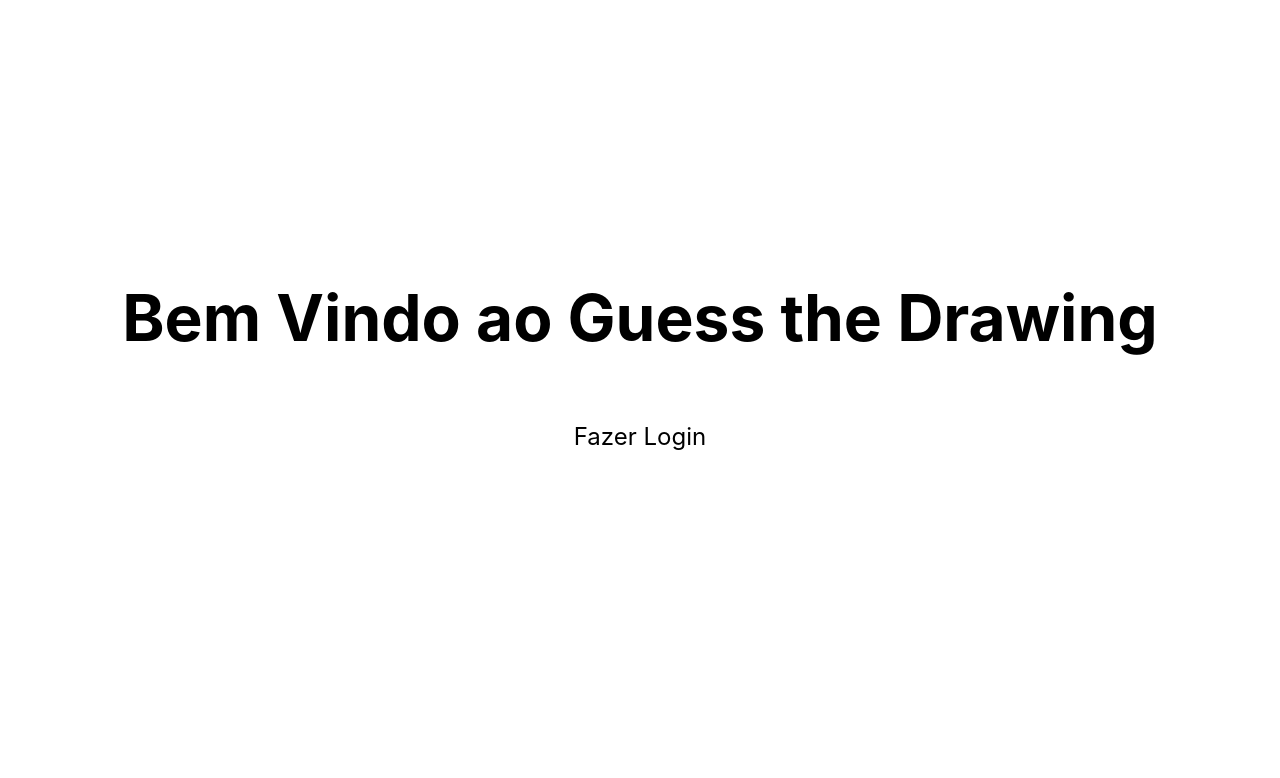
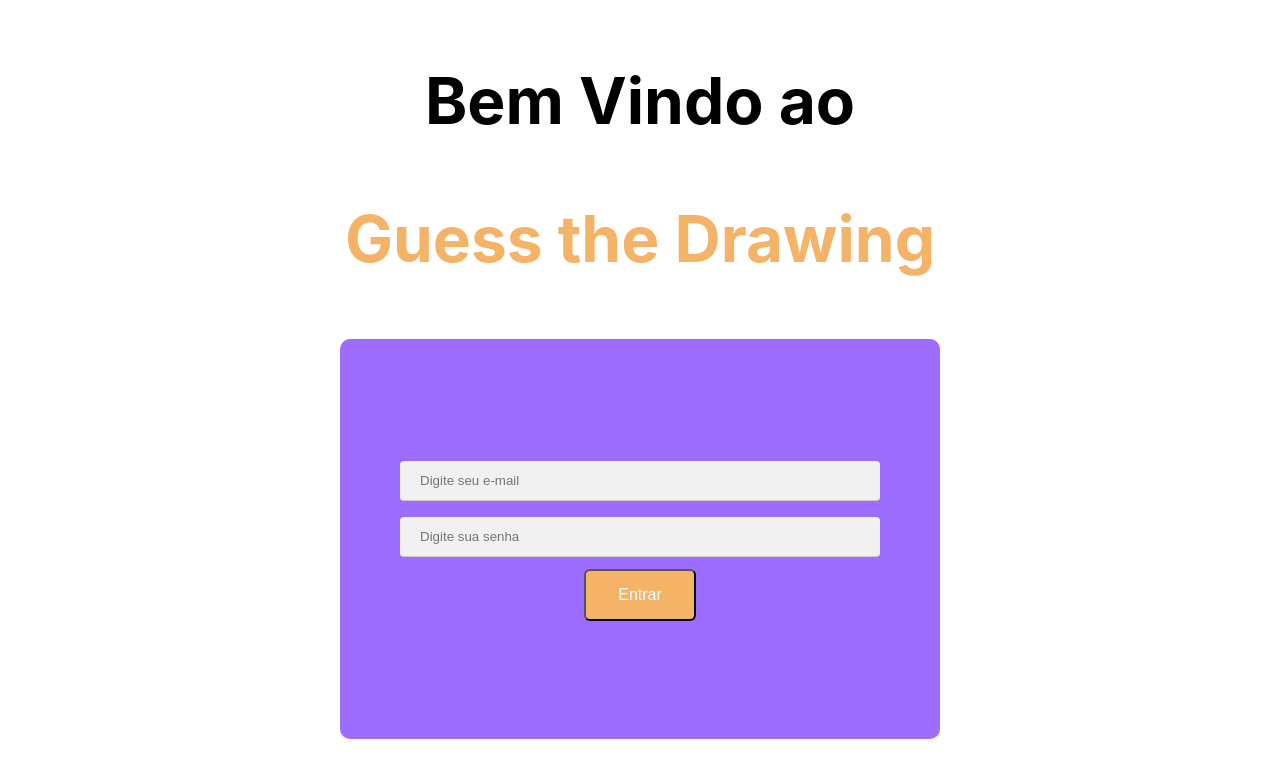
Before and after one commit to AIC-IV/Front-end, a Next.js app: page /login in a window 1280 px wide. Shown: the top 778 px of the page. Built offline with nearby package versions, Linux system fonts and the light colour scheme.

Commit message:
login ok

```diff
--- a/pages/login.tsx
+++ b/pages/login.tsx
@@ -1,12 +1,44 @@
+import { FormikHelpers, Formik } from 'formik'
 import type { NextPage } from 'next'
 import Head from 'next/head'
-import Image from 'next/image'
+
 import { useRouter } from 'next/router'
+import { useCallback } from 'react'
+import { LoginDto } from '../schemas/session'
+import sessionService from '../services/session.service'
+import storageService from '../services/storage.service'
+import userService from '../services/user.service'
 import styles from '../styles/Home.module.css'
+import * as Yup from 'yup'
+import api from '../services/api'
 
 const LoginPage: NextPage = () => {
 
     const router = useRouter()
+    const LoginSchema = Yup.object().shape({
+        email: Yup.string().email('Invalid email').required(),
+        password: Yup.string().required(),
+      });
+
+    const onSubmit = useCallback(async (values: LoginDto, helpers: FormikHelpers<LoginDto>) => {
+        try {
+
+        const {token} = await sessionService.login(values.email, values.password)
+
+        await storageService.storeData("token", token);
+
+        api.defaults.headers.common.Authorization = `Bearer ${token}`;
+
+        const account = await userService.whoami();
+
+        console.log(account)
+
+
+
+        } catch (error: any) {
+          alert(error + " ocorreu algum erro no cadastro, tente novamente mais tarde")
+        }
+      }, []);
 
     return(
         <div className={styles.container}>
@@ -15,11 +47,38 @@ const LoginPage: NextPage = () => {
             </Head>
             <main className={styles.main}>
                 <h1 className={styles.title}>
-                    Bem Vindo ao  Guess the Drawing
+                    Bem Vindo ao <p className={styles.GTD}>
+                        Guess the Drawing
+                        </p>
                 </h1>
-                <p className={styles.description}>
-                    Fazer Login
-                </p>
+                <Formik<LoginDto>
+        initialValues={{email: '', password: '' }}
+        onSubmit={onSubmit}
+        validationSchema={LoginSchema}>
+                     {({ handleChange, handleBlur, handleSubmit, values, errors }) => (
+          <div className={styles.formContainer}>
+
+            <input className={styles.input}
+              placeholder='Digite seu e-mail'
+              autoCapitalize='none'
+              value={values.email}
+              onChange={handleChange('email')}
+              onBlur={handleBlur('email')} />
+            <label className={styles.textError}>{errors.email || ''}</label>
+
+            <input className={styles.input}
+              placeholder='Digite sua senha'
+              type='password'
+              value={values.password}
+              onChange={handleChange('password')}
+              onBlur={handleBlur('password')} />
+            <label className={styles.textError}>{errors.password || ''}</label>
+            <button className={styles.buttons} onClick={() => handleSubmit()}>
+                Entrar
+            </button>
+          </div>
+        )}
+                </Formik>
             </main>
         </div>
 
--- a/pages/register.tsx
+++ b/pages/register.tsx
@@ -39,9 +39,6 @@ const RegisterPage: NextPage = () => {
                         Guess the Drawing
                         </p>
                 </h1>
-                <p className={styles.description}>
-                    Fazer cadastro
-                </p>
                 <Formik<SignUpDto>
         initialValues={{ username: '',email: '', password: '' }}
         onSubmit={onSubmit}
```
Also changed, not shown: pages/index.tsx (+0 -12 lines).
